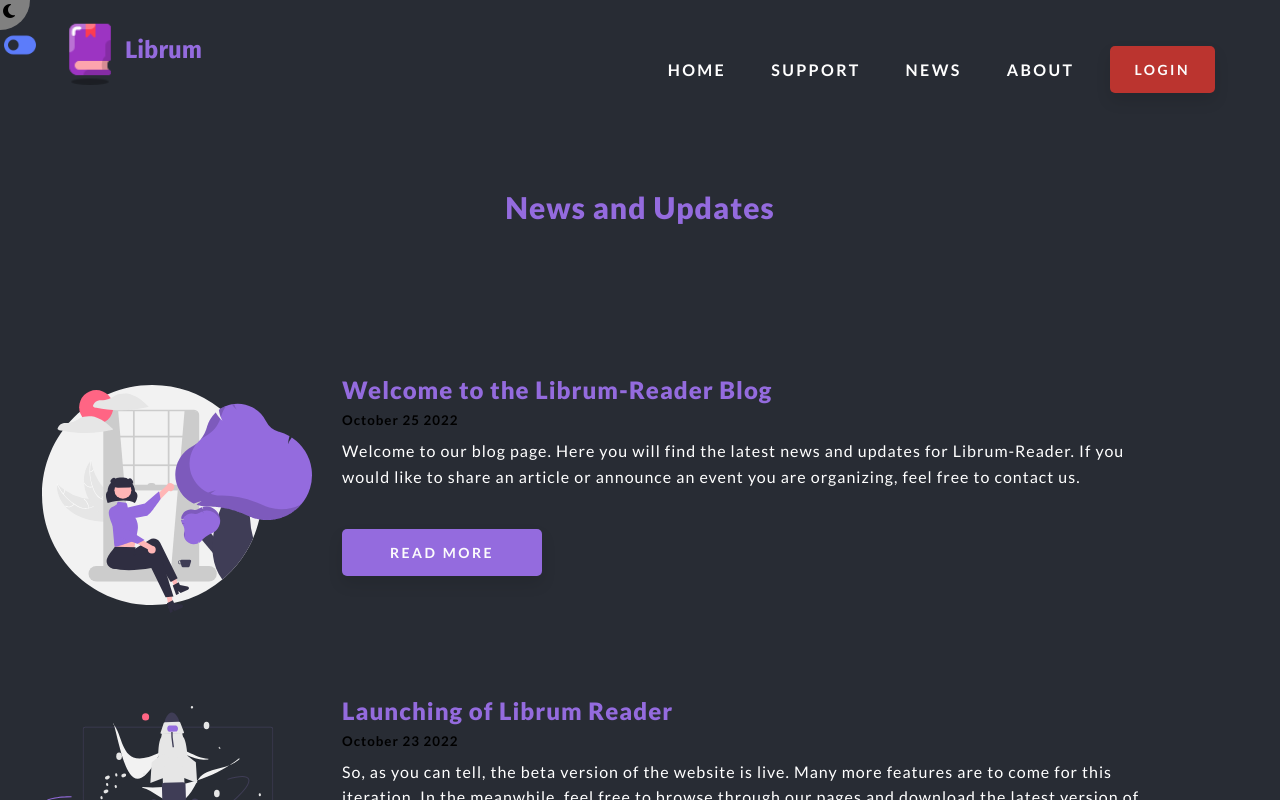
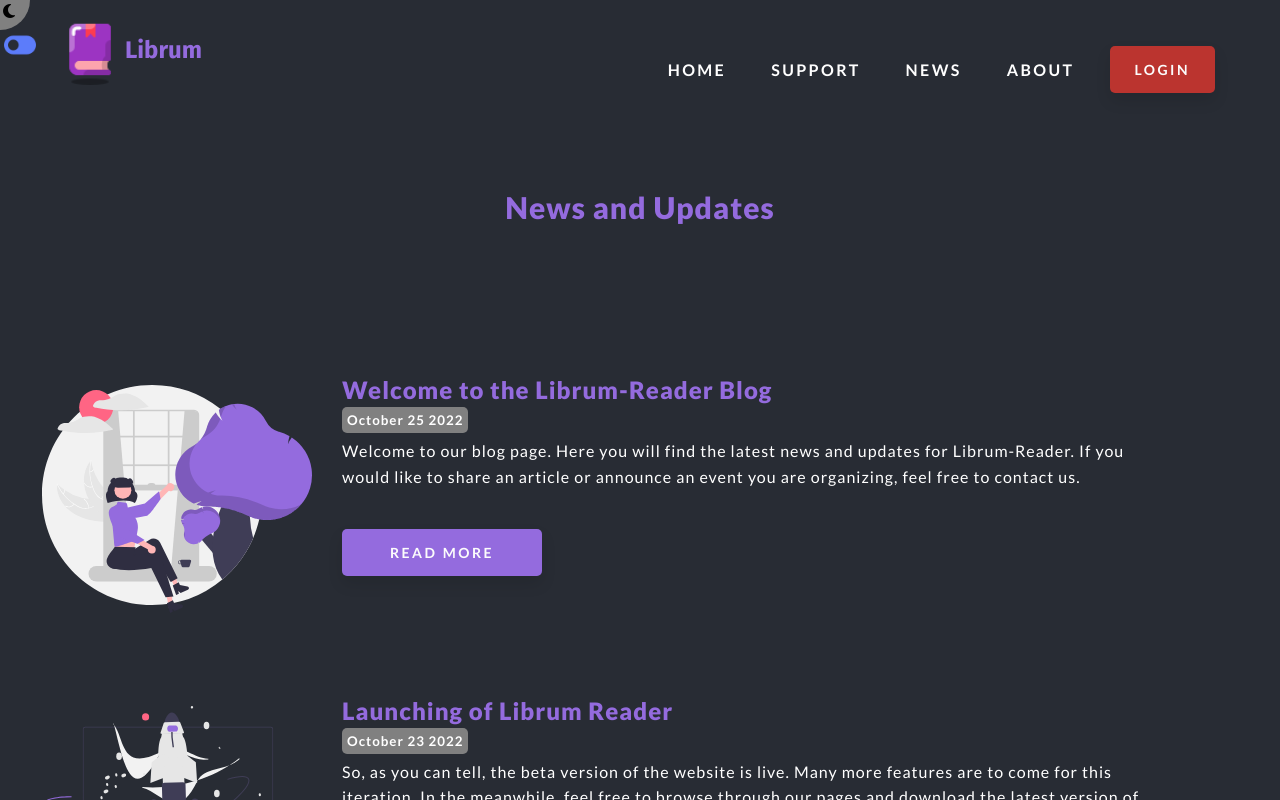
Before and after one commit to moedeera/ereader, a React (Create React App) app: page /News in a window 1280 px wide. Shown: the top 800 px of the page. Built offline with nearby package versions, Linux system fonts and the light colour scheme; no server answers; a web font is replaced by a local one.

Commit message:
minor committ

```diff
--- a/src/Pages/Article/Article.js
+++ b/src/Pages/Article/Article.js
@@ -41,8 +41,8 @@ export const Article = () => {
               to={"../news"}
               style={
                 bg === "light"
-                  ? { color: "white" }
-                  : { color: "var(--color-primary0)" }
+                  ? { color: "var(--color-primary0)" }
+                  : { color: "white" }
               }
             >
               {" "}
--- a/src/Pages/News/News.css
+++ b/src/Pages/News/News.css
@@ -64,6 +64,11 @@
 .news-text small {
   color: var(--color-primary0);
   font-weight: 700;
+  background-color: grey;
+  padding: 5px;
+  border-radius: 5px;
+  margin: 10px 0;
+  color: white;
 }
 @media only screen and (min-width: 900px) {
   .news-container {
```
